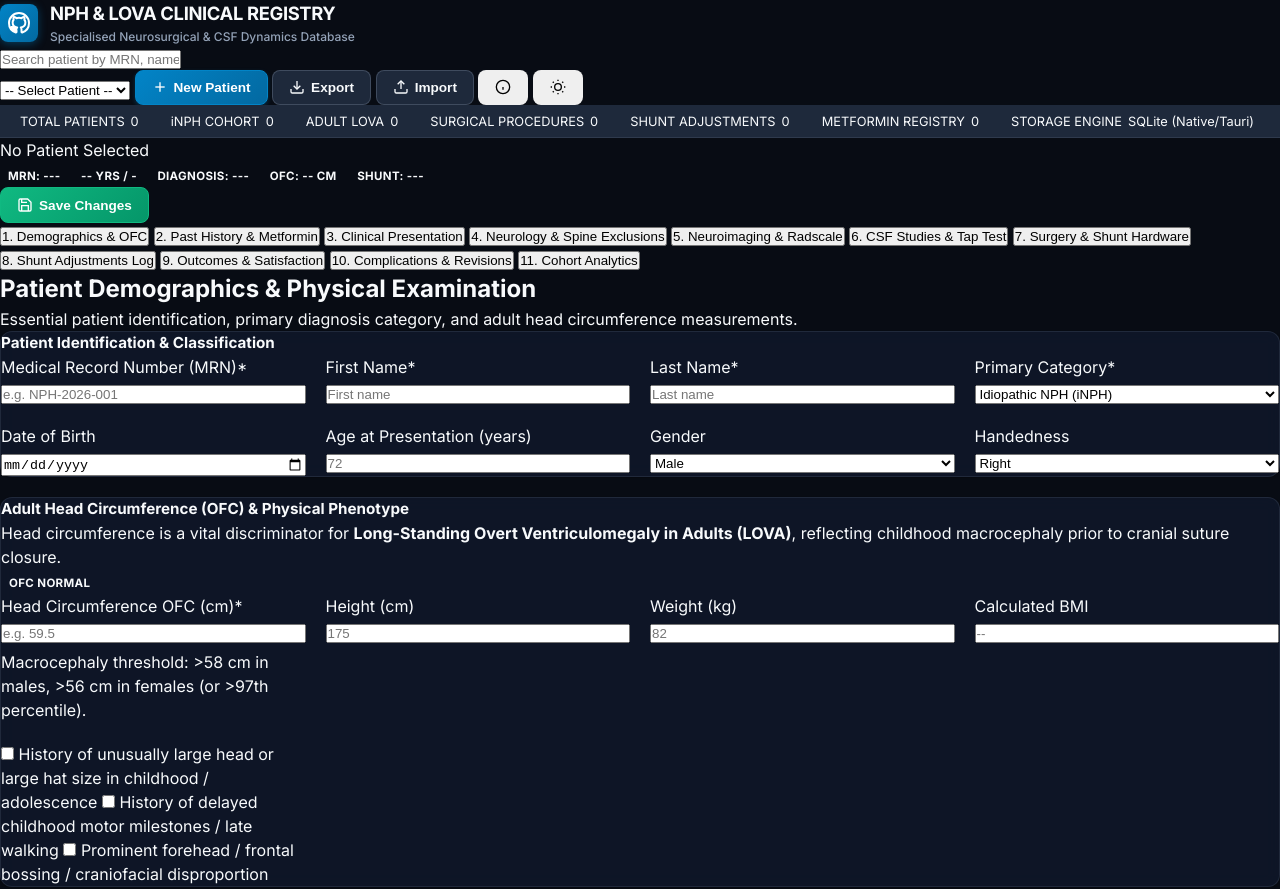
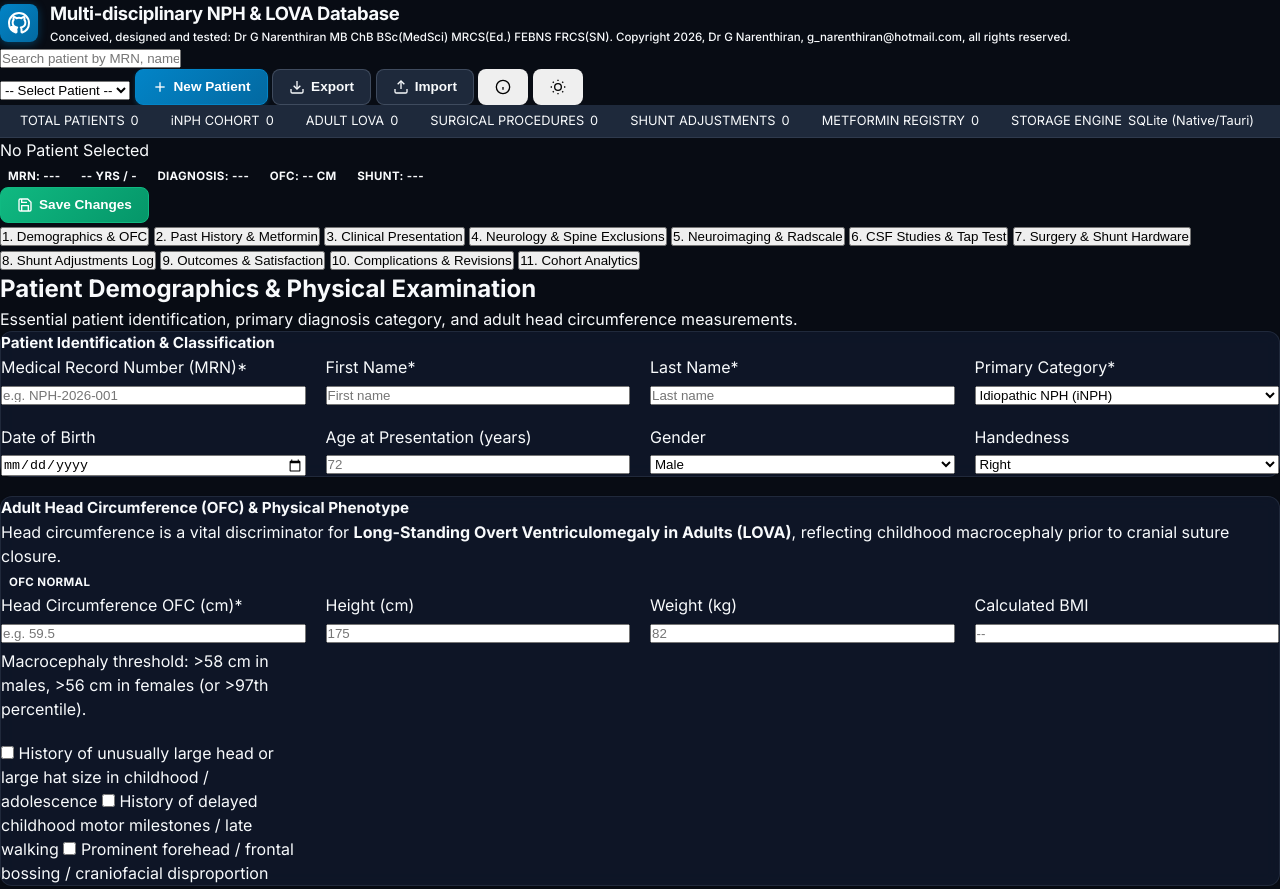
Before and after one commit to Rasan17/NPH-LOVA-Database, a website with bundled scripts: page index.html in a window 1280 px wide. Shown: the top 889 px of the page. Built offline with nearby package versions, Linux system fonts and the light colour scheme.

Commit message:
Update title to 'Multi-disciplinary NPH & LOVA Database' and add official attribution under title

```diff
--- a/css/layout.css
+++ b/css/layout.css
@@ -65,6 +65,14 @@ body {
   font-weight: 800;
   letter-spacing: -0.02em;
   color: var(--text-main);
+}
+
+.brand-attribution {
+  font-size: 0.72rem;
+  color: var(--text-secondary);
+  font-weight: 500;
+  line-height: 1.35;
+  margin-top: 2px;
 }
 
 .brand-subtitle {
--- a/index.html
+++ b/index.html
@@ -3,7 +3,7 @@
 <head>
   <meta charset="UTF-8">
   <meta name="viewport" content="width=device-width, initial-scale=1.0">
-  <title>NPH & LOVA Clinical Registry & Database System</title>
+  <title>Multi-disciplinary NPH & LOVA Database</title>
   <meta name="description" content="Dedicated Registry for Normal Pressure Hydrocephalus and Long-Standing Overt Ventriculomegaly in Adults (LOVA)">
 
   <!-- Fonts -->
@@ -27,8 +27,8 @@
           </svg>
         </div>
         <div>
-          <h1 class="brand-title">NPH & LOVA CLINICAL REGISTRY</h1>
-          <div class="brand-subtitle">Specialised Neurosurgical & CSF Dynamics Database</div>
+          <h1 class="brand-title">Multi-disciplinary NPH & LOVA Database</h1>
+          <div class="brand-attribution">Conceived, designed and tested: Dr G Narenthiran MB ChB BSc(MedSci) MRCS(Ed.) FEBNS FRCS(SN). Copyright 2026, Dr G Narenthiran, g_narenthiran@hotmail.com, all rights reserved.</div>
         </div>
       </div>
 
@@ -1795,9 +1795,9 @@
         </div>
         <div class="modal-body">
           <div class="attribution-card">
-            <h4>Conceived & Designed For:</h4>
-            <p><strong>Clinical Biostatistics, Neurosurgery & Hydrocephalus Research</strong></p>
-            <p>by <strong>Dr G Narenthiran MB ChB BSc(MedSci)(Hons) MRCS(Ed.) FEBNS FRCS(SN)</strong></p>
+            <h4>Multi-disciplinary NPH & LOVA Database</h4>
+            <p class="mt-1"><strong>Conceived, designed and tested:</strong><br>Dr G Narenthiran MB ChB BSc(MedSci) MRCS(Ed.) FEBNS FRCS(SN)</p>
+            <p class="text-xs text-muted mt-2">Copyright 2026, Dr G Narenthiran, g_narenthiran@hotmail.com, all rights reserved.</p>
             <p class="text-xs text-muted mt-1">Dedicated with gratitude to <strong>Mrs Nirmaladevy Ganesalingam BSc</strong>.</p>
           </div>
 
--- a/src-tauri/tauri.conf.json
+++ b/src-tauri/tauri.conf.json
@@ -12,7 +12,7 @@
     "withGlobalTauri": true,
     "windows": [
       {
-        "title": "NPH & LOVA Clinical & Research Database — Dr G Narenthiran",
+        "title": "Multi-disciplinary NPH & LOVA Database — Dr G Narenthiran",
         "width": 1400,
         "height": 920,
         "minWidth": 1050,
@@ -39,7 +39,7 @@
     "category": "Medical",
     "shortDescription": "Comprehensive Clinical & Research Registry for NPH and LOVA",
     "longDescription": "Specialized neurosurgical database for capturing presentation, imaging, CSF dynamics, treatment, shunt hardware, serial valve adjustments, and longitudinal outcomes in NPH and LOVA.",
-    "copyright": "Copyright © 2026 Dr G Narenthiran MB ChB BSc(MedSci)(Hons) MRCS(Ed.) FEBNS FRCS(SN)",
+    "copyright": "Copyright 2026, Dr G Narenthiran, g_narenthiran@hotmail.com, all rights reserved.",
     "macOS": {
       "minimumSystemVersion": "10.13"
     },
```
Also changed, not shown: SCHEMA.md (+2 -2 lines), README.md, dist/css/layout.css, dist/index.html, 1 other file.
